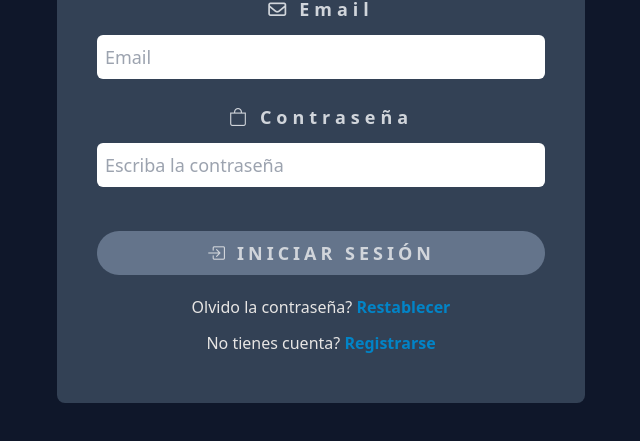
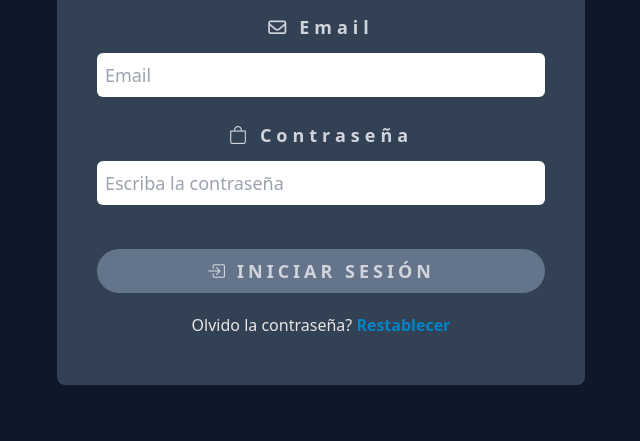
Before and after one commit to Olozano1194/InstitucionesV1, a website: page src/pages/auth/login.html in a window 1280 px wide. Shown: the part 253-694 px from the top of the page, without its empty margins (319-959 px from the left). Drawn offline with nearby package versions, Linux system fonts and the light colour scheme.

Commit message:
Se le quito un botón del login que por el momento no se estaba usando

```diff
--- a/src/pages/auth/login.html
+++ b/src/pages/auth/login.html
@@ -48,7 +48,7 @@
                 <div class="p-2 mt-3 flex flex-col gap-3">
                     <p class="text-center text-stone-200">Olvido la contraseña? <a href="#" class="text-sky-600 font-bold hover:text-sky-700 transition-colors">Restablecer</a></p>
 
-                    <p class="text-center text-stone-200">No tienes cuenta? <a href="registrarUsuarios.html" class="text-sky-600 font-bold hover:text-sky-700 transition-colors">Registrarse</a></p>
+                    <!-- <p class="text-center text-stone-200">No tienes cuenta? <a href="registrarUsuarios.html" class="text-sky-600 font-bold hover:text-sky-700 transition-colors">Registrarse</a></p> -->
                 </div>
 
             </div>
```
